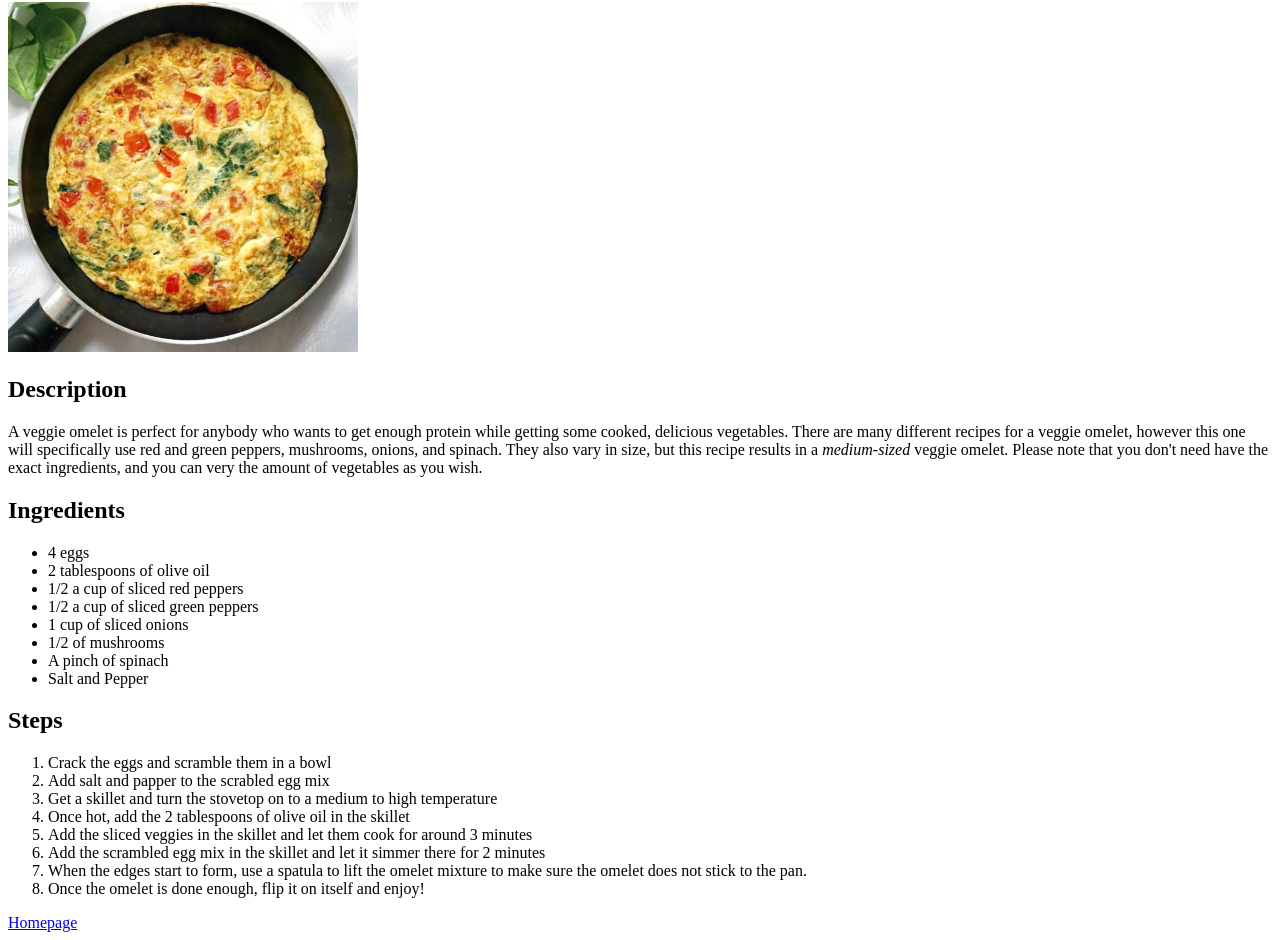
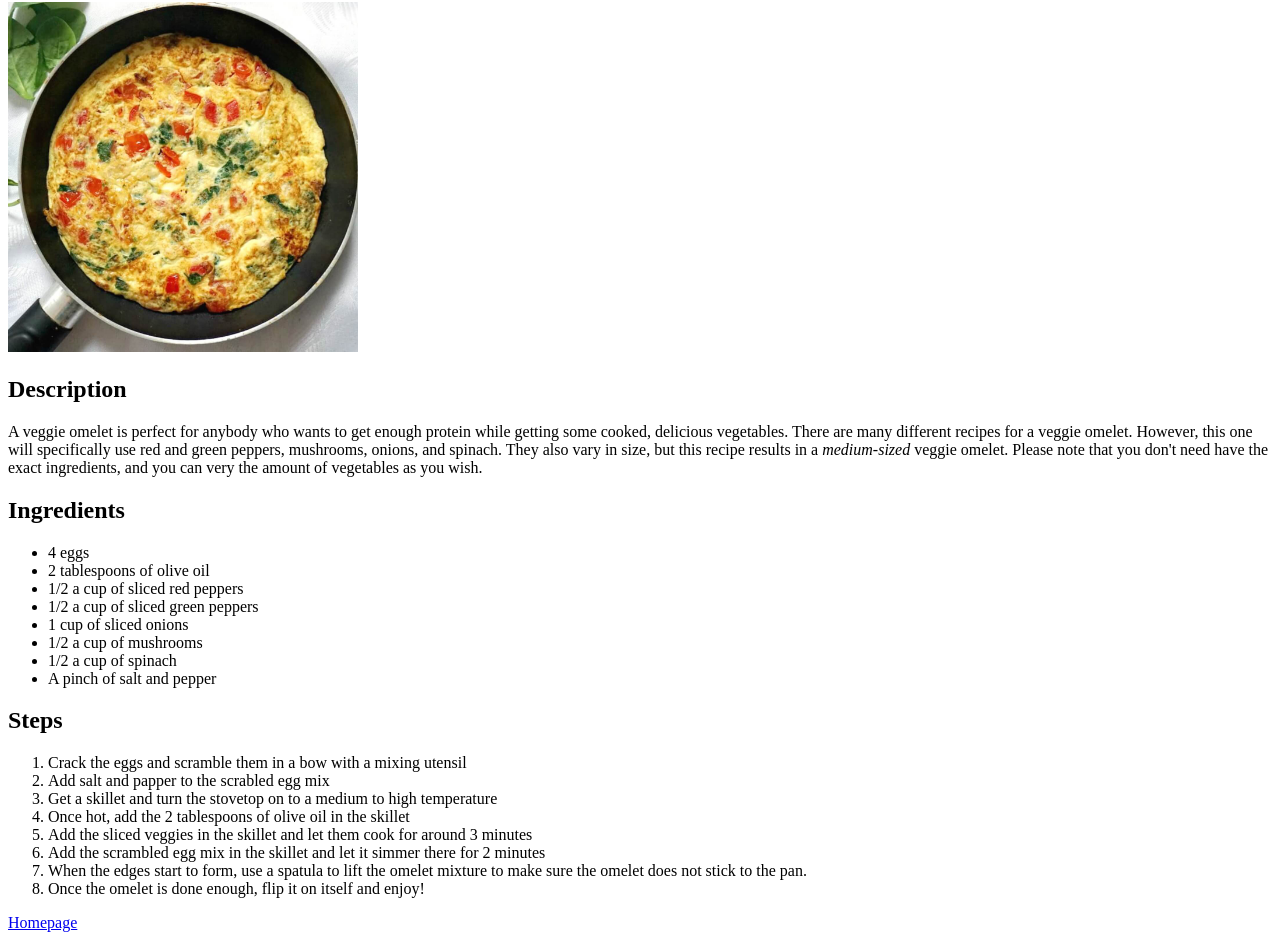
Before and after one commit to garrettpierce34/odin-recipes, a plain HTML site: page recipes/veggieOmelet.html in a window 1280 px wide. Shown: the part 78-1018 px from the top of the page. Drawn offline with Linux system fonts and the light colour scheme.

Commit message:
Modify veggieOmetlet.html for readability

```diff
--- a/recipes/veggieOmelet.html
+++ b/recipes/veggieOmelet.html
@@ -16,7 +16,7 @@
         <p>A veggie omelet is perfect for anybody who
             wants to get enough protein while getting some cooked,
             delicious vegetables. There are many different recipes for a veggie
-            omelet, however this one will specifically use red and green peppers,
+            omelet. However, this one will specifically use red and green peppers,
             mushrooms, onions, and spinach. They also vary in size, but this recipe
             results in a <em>medium-sized</em> veggie omelet. Please note that you
             don't need have the exact ingredients, and you can very the amount of vegetables
@@ -29,14 +29,14 @@
             <li>1/2 a cup of sliced red peppers</li>
             <li>1/2 a cup of sliced green peppers</li>
             <li>1 cup of sliced onions</li>
-            <li>1/2 of mushrooms</li>
-            <li>A pinch of spinach</li>
-            <li>Salt and Pepper</li>
+            <li>1/2 a cup of mushrooms</li>
+            <li>1/2 a cup of spinach</li>
+            <li>A pinch of salt and pepper</li>
         </ul>
 
         <h2>Steps</h2>
         <ol>
-            <li>Crack the eggs and scramble them in a bowl</li>
+            <li>Crack the eggs and scramble them in a bow with a mixing utensil</li>
             <li>Add salt and papper to the scrabled egg mix</li>
             <li>Get a skillet and turn the stovetop on to a medium to high temperature</li>
             <li>Once hot, add the 2 tablespoons of olive oil in the skillet</li>
```
